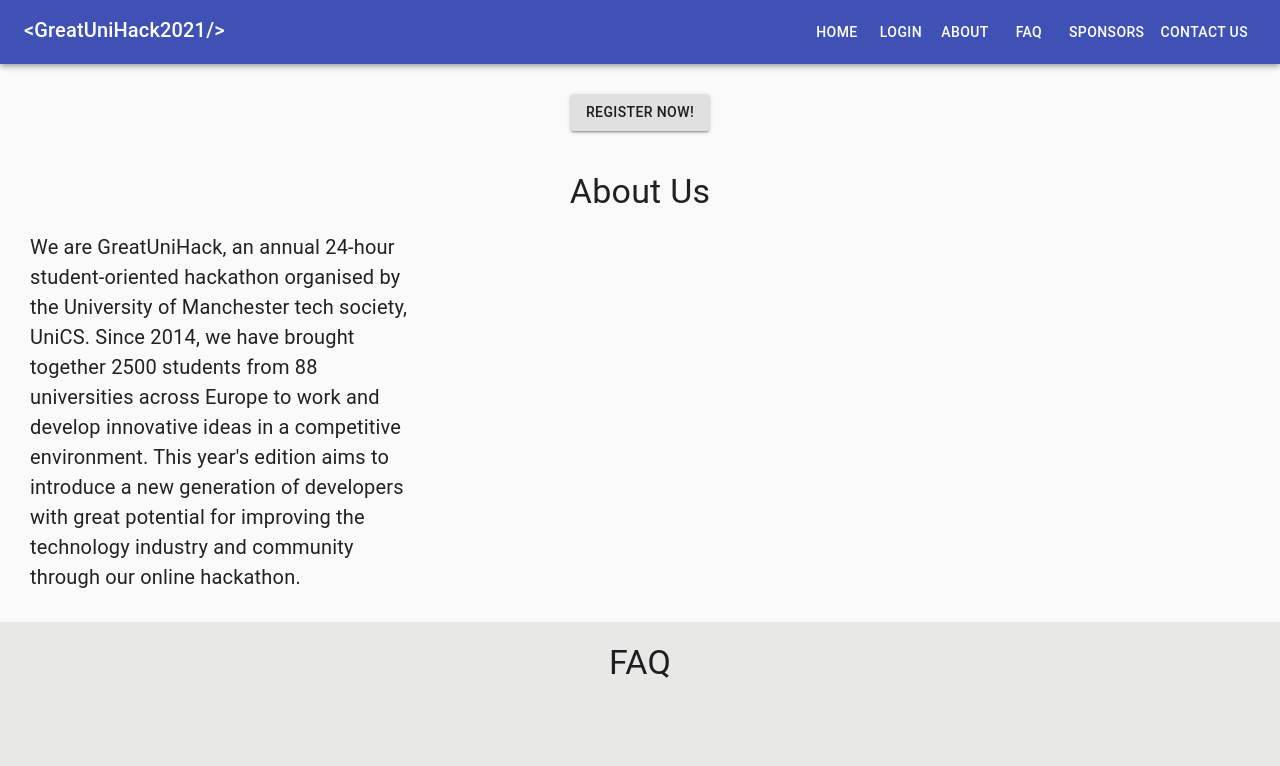
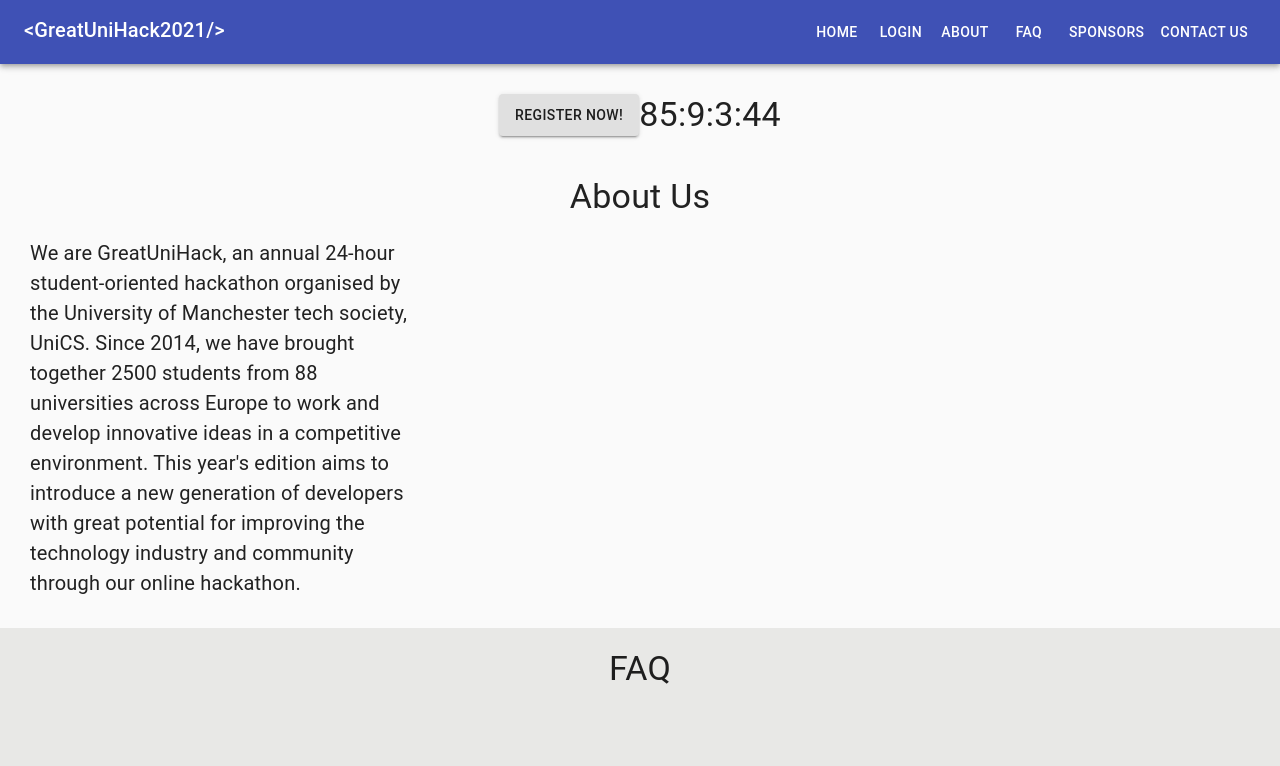
Before and after one commit to greatunihack/2021-greatunihack, a React (Create React App) app: page / in a window 1280 px wide. Shown: the top 766 px of the page. Built offline with nearby package versions, Linux system fonts and the light colour scheme.

Commit message:
add timer functionality

```diff
--- /dev/null
+++ b/src/components/landing/CountDownTimer.tsx
@@ -0,0 +1,34 @@
+import { useState } from "react";
+import { Typography } from "@material-ui/core";
+
+export default function CountDownTimer() {
+  const [days, setDays] = useState(0);
+  const [hours, setHours] = useState(0);
+  const [mins, setMins] = useState(0);
+  const [secs, setSecs] = useState(0);
+
+  const countDownDate = new Date("Nov 25, 2021 00:00:00").getTime();
+
+  const myFunc = setInterval(function () {
+    const now = new Date().getTime();
+
+    const timeleft = countDownDate - now;
+
+    setDays(Math.floor(timeleft / (1000 * 60 * 60 * 24)));
+    setHours(Math.floor((timeleft % (1000 * 60 * 60 * 24)) / (1000 * 60 * 60)));
+    setMins(Math.floor((timeleft % (1000 * 60 * 60)) / (1000 * 60)));
+    setSecs(Math.floor((timeleft % (1000 * 60)) / 1000));
+
+    if (timeleft < 0) {
+      clearInterval(myFunc);
+      setDays(0);
+      setHours(0);
+      setMins(0);
+      setSecs(0);
+    }
+  }, 1000);
+
+  const countDown = `${days}:${hours}:${mins}:${secs}`;
+
+  return <Typography variant="h4">{countDown}</Typography>;
+}
--- a/src/components/landing/Launch.tsx
+++ b/src/components/landing/Launch.tsx
@@ -1,6 +1,7 @@
 import { Container, Button, Grid } from "@material-ui/core";
 import { makeStyles } from "@material-ui/core/styles";
 import { Link } from "react-router-dom";
+import CountDownTimer from "./CountDownTimer";
 
 const useStyles = makeStyles(() => ({
   root: {
@@ -16,6 +17,7 @@
         <Button variant="contained" component={Link} to="/apply">
           Register now!
         </Button>
+        <CountDownTimer />
       </Grid>
     </Container>
   );
```
Also changed, not shown: 1 other file (tests, documents, lock files or other folders).
